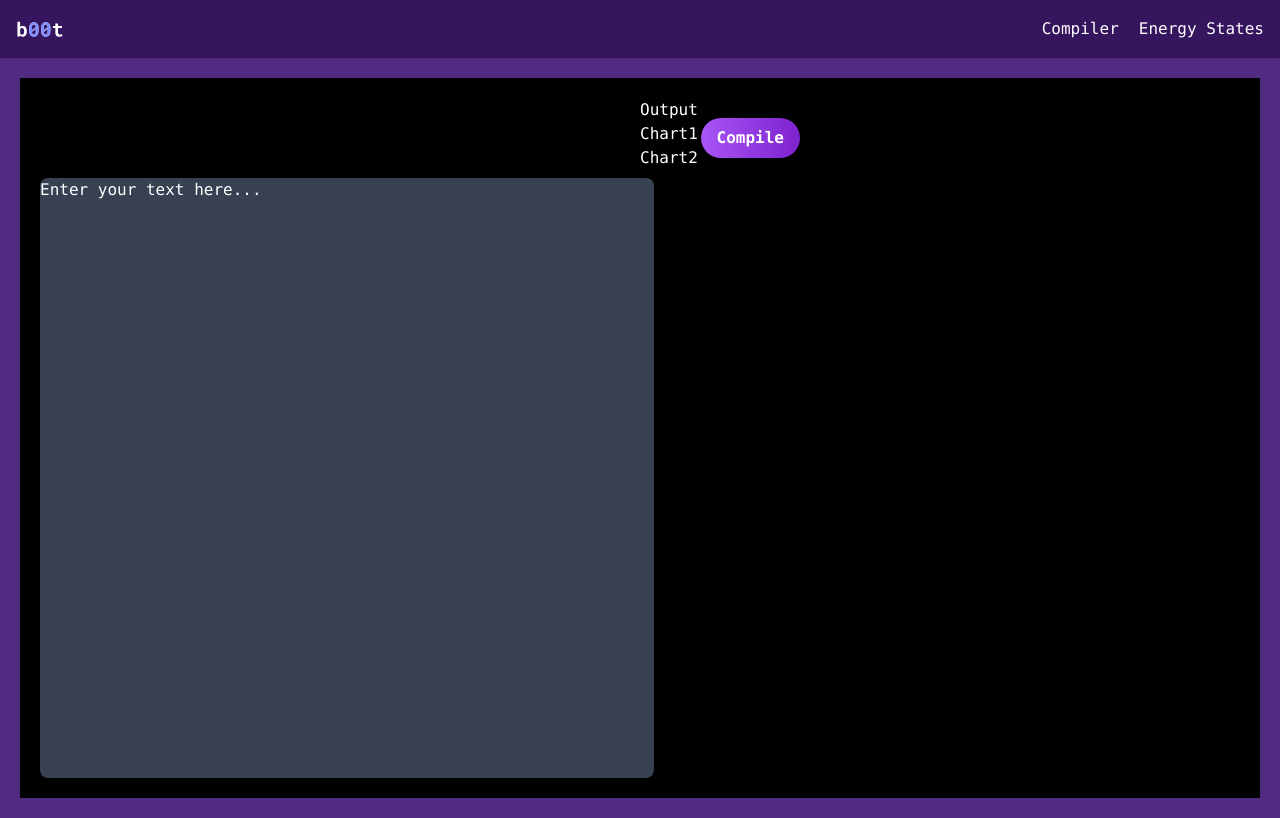
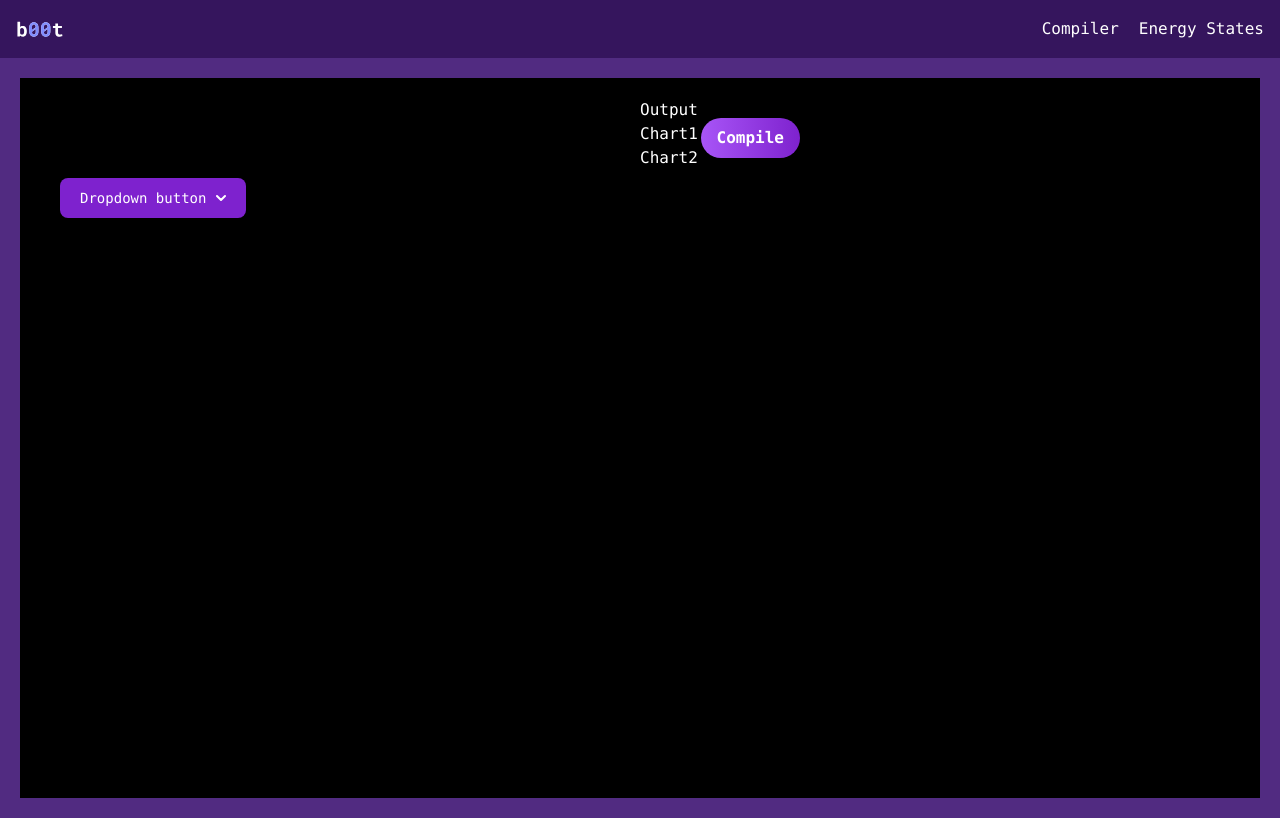
Before and after one commit to mkswagger/teamheisenberg_quantathon, a Next.js app in the folder client/web/quantathon/: page /compiler in a window 1280 px wide. Built offline with nearby package versions, Linux system fonts and the light colour scheme.

Commit message:
make dropdown component

```diff
--- a/client/web/quantathon/src/components/Compiler.jsx
+++ b/client/web/quantathon/src/components/Compiler.jsx
@@ -1,5 +1,5 @@
 import React from "react"
-
+import DropdownComponent from "./Dropdown"
 function Compiler() {
   return (
     <div className="flex justify-center items-center  h-[95vh] border-[20px] border-spacing-20 border-[#512B81] w-full font-mono bg-black ">
@@ -11,9 +11,9 @@
             </button>
           </div>
           <div>
-            <textarea class="bg-gray-700 text-white ml-5   w-[48vw] h-[75vh]  rounded-lg border-none resize-none focus:outline-none">
-              Enter your text here...
-            </textarea>
+            <div className="pl-10">
+              <DropdownComponent />
+            </div>
           </div>
         </div>
         <div className="w-full h-[85vh] text-white">
--- /dev/null
+++ b/client/web/quantathon/src/components/Dropdown.jsx
@@ -0,0 +1,86 @@
+import React, { useState } from "react"
+
+const DropdownComponent = () => {
+  const [isDropdownOpen, setIsDropdownOpen] = useState(false)
+
+  const toggleDropdown = () => {
+    setIsDropdownOpen((prevState) => !prevState)
+  }
+
+  return (
+    <div className="relative inline-block text-left">
+      <button
+        id="dropdownDefaultButton"
+        onClick={toggleDropdown}
+        className="text-white bg-purple-700 hover:bg-purple-800 focus:ring-4 focus:outline-none focus:ring-purple-300 font-medium rounded-lg text-sm px-5 py-2.5 text-center inline-flex items-center dark:bg-purple-600 dark:hover:bg-purple-700 dark:focus:ring-purple-800"
+        type="button"
+      >
+        Dropdown button
+        <svg
+          className={`w-2.5 h-2.5 ml-2.5 ${
+            isDropdownOpen ? "transform rotate-180" : ""
+          }`}
+          aria-hidden="true"
+          xmlns="http://www.w3.org/2000/svg"
+          fill="none"
+          viewBox="0 0 10 6"
+        >
+          <path
+            stroke="currentColor"
+            strokeLinecap="round"
+            strokeLinejoin="round"
+            strokeWidth="2"
+            d="m1 1 4 4 4-4"
+          />
+        </svg>
+      </button>
+      {/* Dropdown menu */}
+      {isDropdownOpen && (
+        <div
+          id="dropdown"
+          className="z-10 bg-white divide-y divide-gray-100 rounded-lg shadow w-44 dark:bg-gray-700 absolute top-full right-0"
+        >
+          <ul
+            className="py-2 text-sm text-gray-700 dark:text-gray-200"
+            aria-labelledby="dropdownDefaultButton"
+          >
+            <li>
+              <a
+                href="#"
+                className="block px-4 py-2 hover:bg-gray-100 dark:hover:bg-gray-600 dark:hover:text-white"
+              >
+                Dashboard
+              </a>
+            </li>
+            <li>
+              <a
+                href="#"
+                className="block px-4 py-2 hover:bg-gray-100 dark:hover:bg-gray-600 dark:hover:text-white"
+              >
+                Settings
+              </a>
+            </li>
+            <li>
+              <a
+                href="#"
+                className="block px-4 py-2 hover:bg-gray-100 dark:hover:bg-gray-600 dark:hover:text-white"
+              >
+                Earnings
+              </a>
+            </li>
+            <li>
+              <a
+                href="#"
+                className="block px-4 py-2 hover:bg-gray-100 dark:hover:bg-gray-600 dark:hover:text-white"
+              >
+                Sign out
+              </a>
+            </li>
+          </ul>
+        </div>
+      )}
+    </div>
+  )
+}
+
+export default DropdownComponent
```
